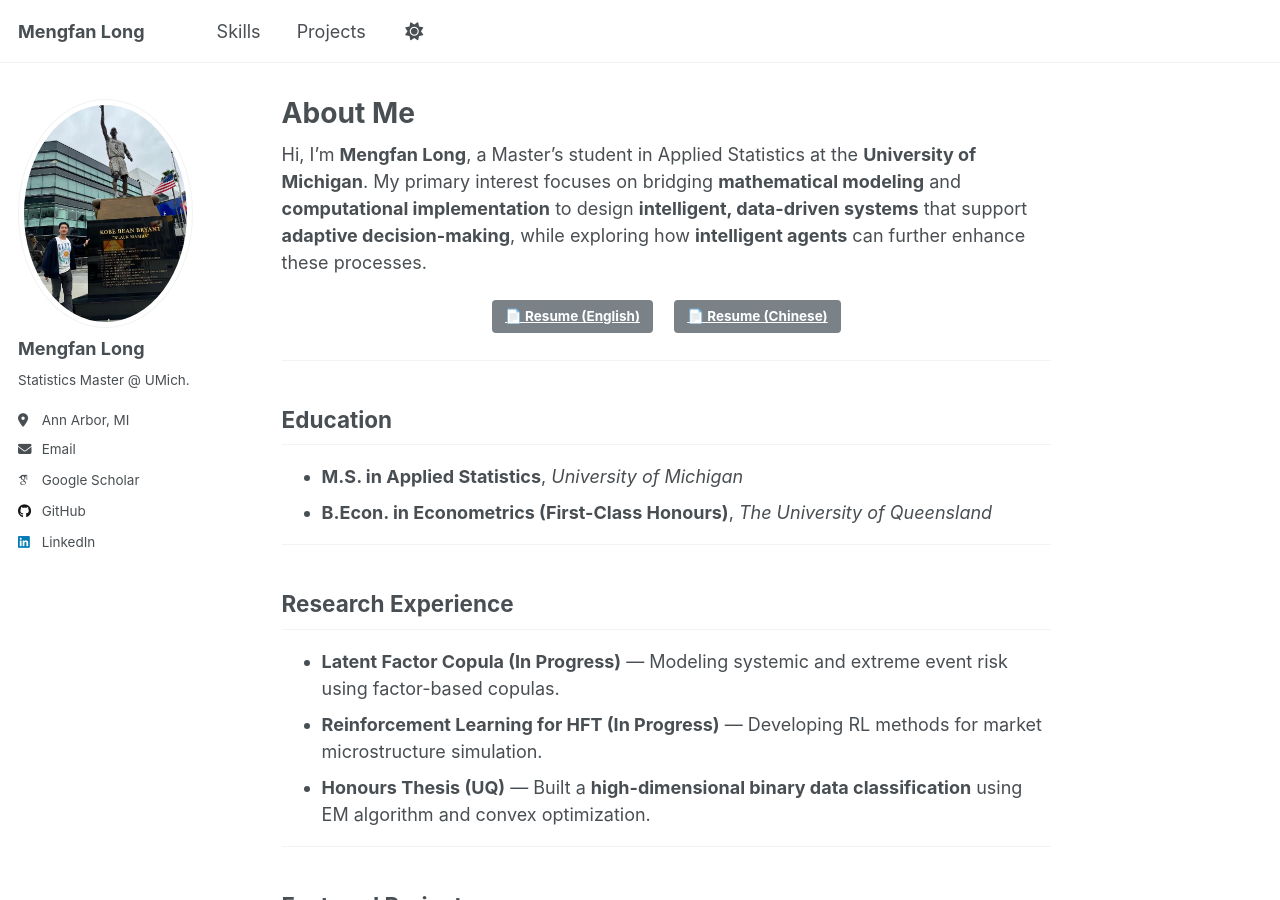
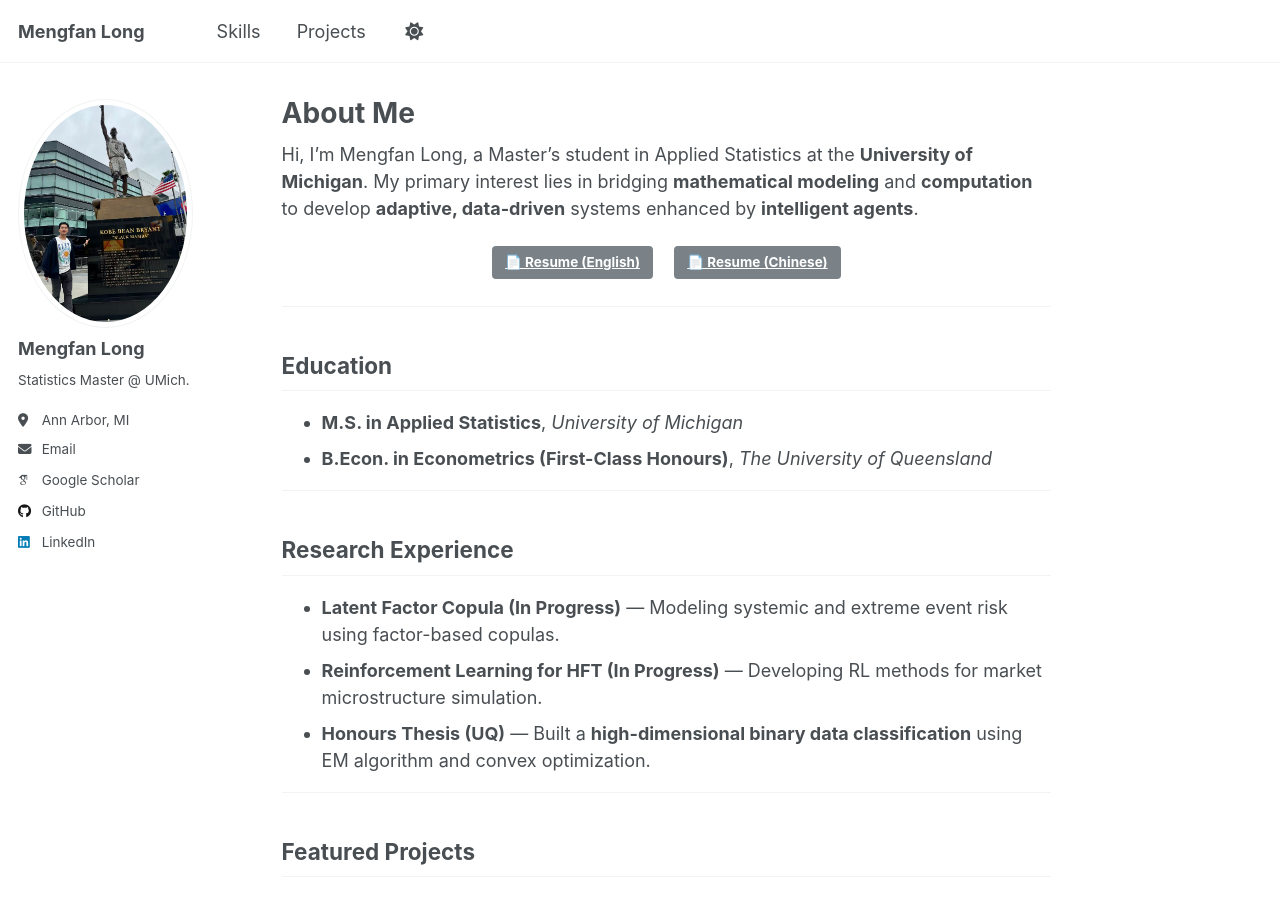
Before and after one commit to kevinlmf/kevinlmf.github.io, a Jekyll site: the page built from index.md, in a window 1280 px wide and 900 px high. Built offline with Jekyll 4.4.1, drawn with Linux system fonts in a browser that asks for light colours; some web fonts are replaced; a script that is not in the unit is left out.

Commit message:
Update index.md

```diff
--- a/index.md
+++ b/index.md
@@ -5,8 +5,7 @@ title: "About Me"
 author: Mengfan Long
 author_profile: true
 ---
-Hi, I’m **Mengfan Long**, a Master’s student in Applied Statistics at the **University of Michigan**.  My primary interest focuses on bridging **mathematical modeling** and **computational implementation** to design **intelligent, data-driven systems** that support **adaptive decision-making**, while exploring how **intelligent agents** can further enhance these processes.
-
+Hi, I’m Mengfan Long, a Master’s student in Applied Statistics at the **University of Michigan**. My primary interest lies in bridging **mathematical modeling** and **computation** to develop **adaptive, data-driven** systems enhanced by **intelligent agents**.
 
 
 
```
